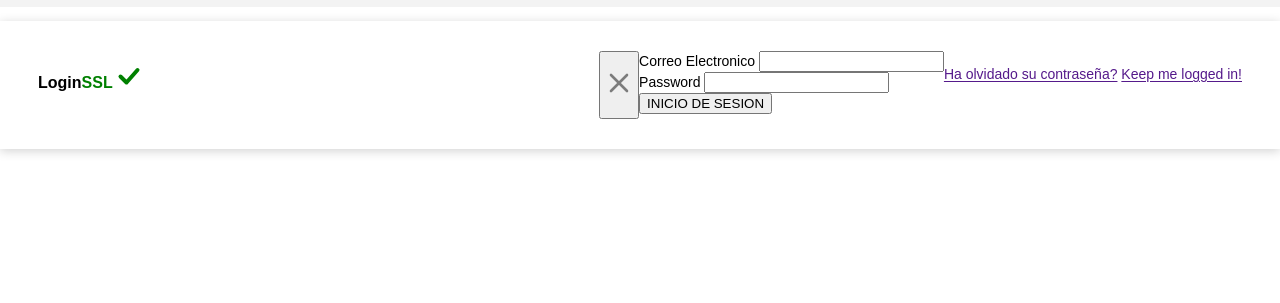
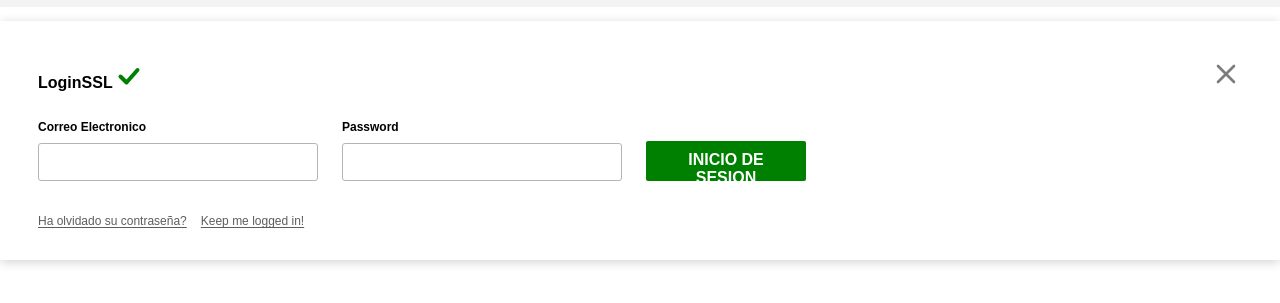
Before and after one commit to Goquin/Pluma, a plain HTML site: page pluma/index.html in a window 1280 px wide. Shown: the part 141-444 px from the top of the page. Drawn offline with Linux system fonts and the light colour scheme.

Commit message:
Actualizacion del proyecto pluma, estilo de la tarjeta de login
Co-Authored-By: Claude Opus 5.5 <noreply@anthropic.com>

```diff
--- a/pluma/css/estilos.css
+++ b/pluma/css/estilos.css
@@ -134,6 +134,9 @@ body {
     background-color: var(--color-fondo);
     padding: 30px 38px;
     display: flex;
+    position: relative;
+    flex-direction: column;
+
 
     .login__title {
         font-size: 16px;
@@ -142,15 +145,73 @@ body {
         }
 
     .login__close {
-        margin-left: auto;
-        top: 34px;
-        left: 34px;
+       position: absolute;
+       top: 34px;
+       right: 34px;
+       width: 40px;
+       height: 40px;
+       border: none;
+       background-color: var(--color-fondo);
     }
+
+    .login__form {
+        display: flex;
+        align-items: flex-end;
+        gap: 24px;
+    }
+
+    .login__links {
+        display: flex;
+        justify-content: flex-start;
+        gap: 14px;
+        margin-top: 32px;
+        margin-bottom: 0;
+
+    }
+
+    .login__link {
+        color: var(--color-texto-secundario);
+        font-size: 12px;
+    }
+
+    .login__btn {
+        width: 160px;
+        height: 40px;
+        font-weight: 700;
+    }
+
+}
+
+.field {
+            display: flex;
+            flex-direction: column;
+
+            .field__label {
+                font-size: 12px;
+                font-weight: 700;
+                margin-bottom: 8px;
+            }
+
+            .field__input {
+                width: 280px;
+                height: 38px;
+                padding: 0 10px;
+                border: 1px solid var(--color-borde-campo);
+                border-radius: 3px;
+                color: var(--color-texto);
+            }
+
+        }
+
+.btn {
+    border: none;
+    border-radius: 2px;
+    background-color: var(--color-accion);
+    color: var(--color-texto-invertido);
+    font-size: 16px;
+    padding:10px;
+    text-wrap: none;
 
 
 
-        span {
-            color: var(--color-accion);
-        }
-
 }
--- a/pluma/index.html
+++ b/pluma/index.html
@@ -81,7 +81,7 @@
                     <input type="password" class="field__input" id="pass" name="pass">
                 </div>
 
-                <button class="btn">INICIO DE SESION</button>
+                <button class="btn login__btn">INICIO DE SESION</button>
 
             </form>
 
```
